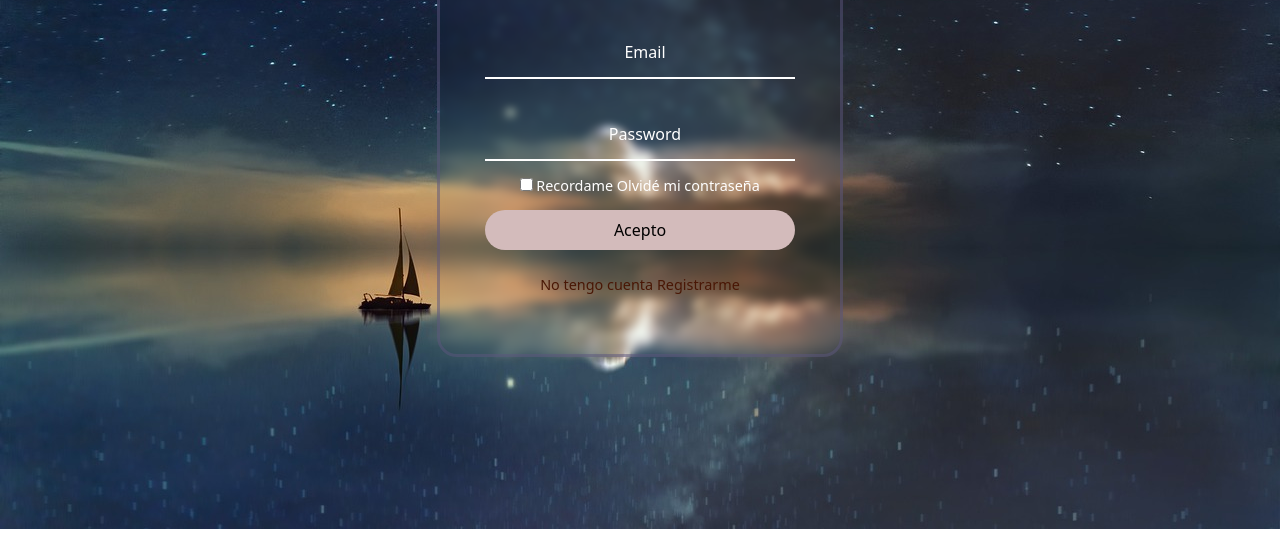
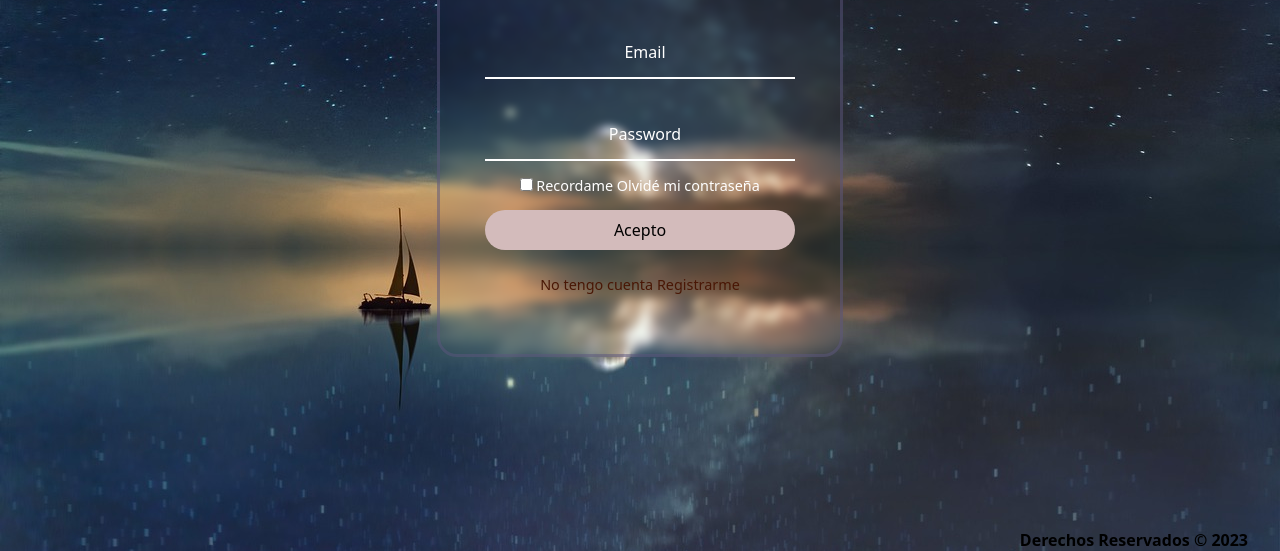
Before and after one commit to ACantarell/Login, a plain HTML site: page index.html in a window 1280 px wide. Shown: the part 271-822 px from the top of the page. Before the commit the page ends 800 px from the top, so only its background shows below. Drawn offline with Linux system fonts and the light colour scheme.

Commit message:
finished page

```diff
--- a/index.html
+++ b/index.html
@@ -37,5 +37,11 @@
 
   </section>
 
+  <footer>
+    <div class="footer">
+      <p class="derechosReservado">Derechos Reservados &copy; 2023</p>
+    </div>
+  </footer>
+
 </body>
 </html>
--- a/style.css
+++ b/style.css
@@ -2,6 +2,11 @@
   margin: 0;
   padding: 0;
   font-family: system-ui, -apple-system, BlinkMacSystemFont, 'Segoe UI', Roboto, Oxygen, Ubuntu, Cantarell, 'Open Sans', 'Helvetica Neue', sans-serif;
+}
+
+html{
+  background-image: url(assets/ocean.jpg);
+  background-size: cover;
 }
 
 section{
@@ -10,9 +15,8 @@ section{
   align-items: center;
   min-height: 100vh;
   width: 100%;
-  background-image: url(assets/ocean.jpg);
-  background-size:cover;
 }
+
 
 .container{
   position: relative;
@@ -123,3 +127,10 @@ button{
   text-decoration: underline;
 
 }
+
+footer{
+  justify-content:end;
+  text-align: end;
+  margin-right: 2em;
+  font-weight: 600;
+}
```
